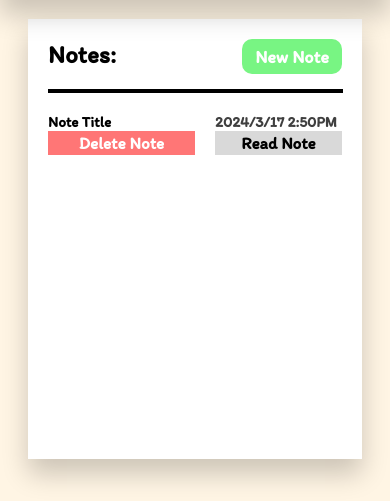
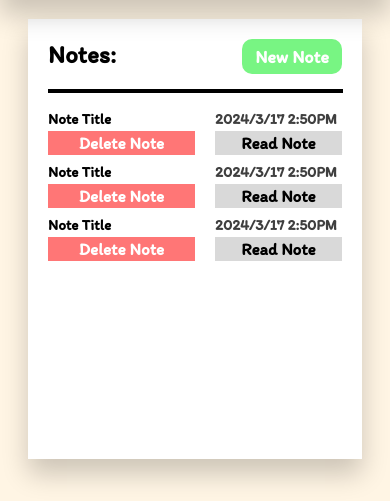
Before and after one commit to sabuka-dumbo/WellnessHub, a Django app: page /notes/ in a window 390 px wide. Shown: the part 121-622 px from the top of the page. Run offline with Django 5.2, Linux system fonts and the light colour scheme.

Commit message:
Mar 17, 2025, 11:08 PM

```diff
--- a/wellnesshub/wh/static/css/notes.css
+++ b/wellnesshub/wh/static/css/notes.css
@@ -56,12 +56,13 @@
     left: 0;
     width: 100%;
     height: max-content;
+    margin-bottom: 15px;
     grid-template-columns: 50% 10px calc(50% - 220px) 100px 10px 100px;
 }
 
 .note-title {
     position: relative;
-    top: 0;
+    top: 10px;
     left: 0;
     width: 100%;
     height: max-content;
@@ -77,7 +78,7 @@
 
 .note-date {
     position: relative;
-    top: 0;
+    top: 10px;
     left: 0;
     width: 100%;
     height: max-content;
@@ -340,6 +341,14 @@
     .notes-line {
         width: 99%;
     }
+
+    .note-date {
+        top: -3px;
+    }
+
+    .note-title {
+        top: -3px;
+    }
 }
 
 @media screen and (max-width: 480px) {
--- a/wellnesshub/wh/templates/notes.html
+++ b/wellnesshub/wh/templates/notes.html
@@ -24,6 +24,20 @@
         <button class="notes-new" onclick="new_note()">New Note</button>
 
         <hr class="notes-line">
+
+        <div class="note">
+            <h1 class="note-title">Note Title</h1>
+            <h1 class="note-date">2024/3/17 2:50PM</h1>
+            <button class="note-button1">Delete Note</button>
+            <button class="note-button2">Read Note</button>
+        </div>
+
+        <div class="note">
+            <h1 class="note-title">Note Title</h1>
+            <h1 class="note-date">2024/3/17 2:50PM</h1>
+            <button class="note-button1">Delete Note</button>
+            <button class="note-button2">Read Note</button>
+        </div>
 
         <div class="note">
             <h1 class="note-title">Note Title</h1>
```
